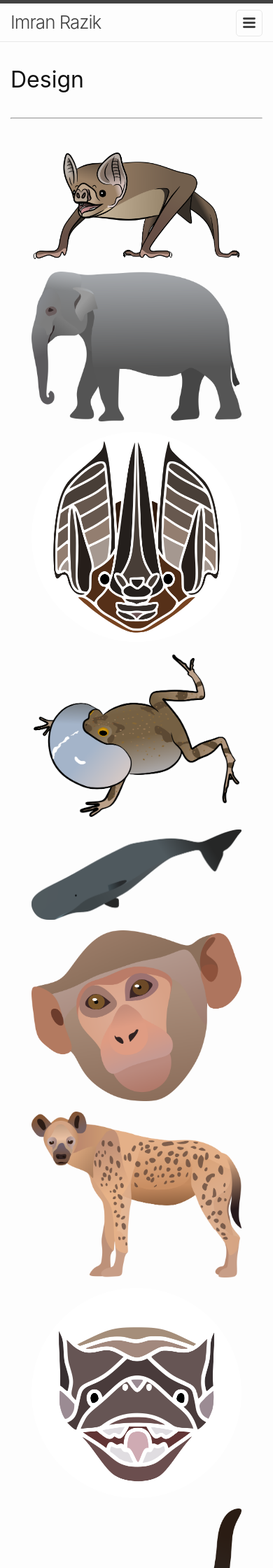
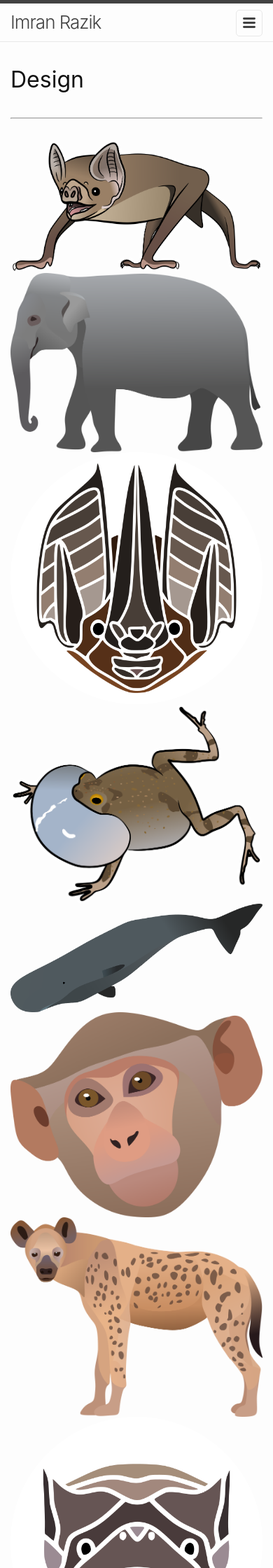
Before and after one commit to imranrazik/imranrazik.github.io, a Jekyll site: the page built from Design.md, in a window 390 px wide. Shown: the top 2240 px of the page at 70% size. Built offline with Jekyll 4.4.1, drawn with Linux system fonts in a browser that asks for light colours; our own code applies the rules of GitHub Pages for plain Markdown files.

Commit message:
Update grid.html

```diff
--- a/_layouts/grid.html
+++ b/_layouts/grid.html
@@ -13,118 +13,36 @@
       padding: 32px;
     }
 
-    .row {
-      display: -ms-flexbox; /* IE10 */
-      display: flex;
-      -ms-flex-wrap: wrap; /* IE10 */
-      flex-wrap: wrap;
+    .grid {
+      display: grid;
+      grid-template-columns: repeat(auto-fit, minmax(250px, 1fr));
+      gap: 15px;
       padding: 0 15px;
     }
 
-    /* Create four equal columns that sits next to each other */
-    .column {
-      -ms-flex: 33%; /* IE10 */
-      flex: 33%;
-      max-width: 33%;
-      padding: 0 15px;
+    .gallery {
+      position: relative;
+      border: 0;
     }
 
-    .column img {
-      margin-top: 15px;
-      vertical-align: middle;
+    .gallery img {
       width: 100%;
+      height: auto;
+      display: block;
+      border-radius: 4px;
+      transition: 0.5s;
+      content-visibility: auto;
     }
 
-    .column img:hover {
-      transition: 500ms;
+    .gallery img:hover {
       transform: scale(1.05);
       cursor: pointer;
     }
 
-    /* Responsive layout - makes a two column-layout instead of four columns */
-    @media screen and (max-width: 700px) {
-      .column {
-        -ms-flex: 50%;
-        flex: 50%;
-        max-width: 50%;
-      }
-      .responsive {
-        -ms-flex: 50%;
-        flex: 50%;
-        max-width: 50%;
-      }
-    }
-
-    /* Responsive layout - makes the two columns stack on top of each other instead of next to each other */
-    @media screen and (max-width: 500px) {
-      .column {
-        -ms-flex: 100%;
-        flex: 100%;
-        max-width: 100%;
-      }
-      .responsive {
-        -ms-flex: 100%;
-        flex: 100%;
-        max-width: 100%;
-      }
-    }
-
-    div.gallery {
-      border: 0px solid #ccc;
-    }
-
-    div.gallery:hover {
-      cursor: pointer;
-    }
-
-    div.gallery img {
-      width: 100%;
-      height: auto;
-      content-visibility: auto;
-    }
-
-    div.gallery img::after {
-      content: "Download PDF";
-      position: absolute;
-      bottom: -20px;
-      left: 50%;
-      transform: translateX(-50%);
-      white-space: nowrap;
-      background-color: rgba(0, 0, 0, 0.8);
-      color: #fff;
-      padding: 5px 10px;
-      border-radius: 5px;
-      font-size: 12px;
-      opacity: 0;
-      pointer-events: none;
-      transition: opacity 0.3s ease;
-    }
-
-    div.gallery:hover img::after {
-      opacity: 1;
-    }
-
-    div.desc {
+    .desc {
       padding: 15px;
       text-align: center;
     }
-
-    * {
-      box-sizing: border-box;
-    }
-
-    .responsive {
-      padding: 5px;
-      float: left;
-      width: 49.99999%;
-    }
-
-    .clearfix:after {
-      content: "";
-      display: table;
-      clear: both;
-    }
-
   </style>
 
   <body>
```
